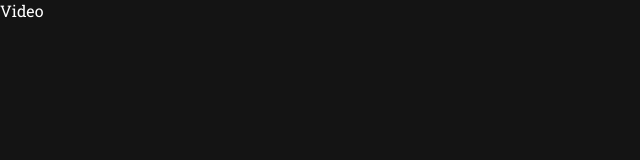
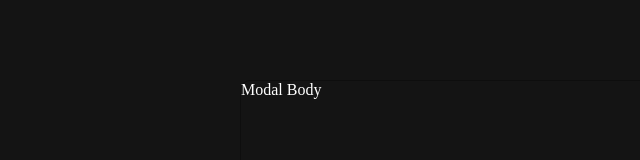
Before and after one commit to o-ponchik/netflix-app, a Next.js app: page /video/1 in a window 1280 px wide. Shown: the top 160 px of the page, without its empty margins (0-640 px from the left). Built offline with nearby package versions, Linux system fonts and the light colour scheme.

Commit message:
install and style Modal Component

```diff
--- a/package.json
+++ b/package.json
@@ -15,7 +15,9 @@
     "framer-motion": "^10.12.2",
     "magic-sdk": "^17.0.0",
     "next": "13.3.0",
+    "next-auth": "^4.22.1",
     "react": "18.2.0",
-    "react-dom": "18.2.0"
+    "react-dom": "18.2.0",
+    "react-modal": "^3.16.1"
   }
 }
--- a/pages/video/[videoId].js
+++ b/pages/video/[videoId].js
@@ -1,11 +1,27 @@
 import React from "react";
+import styles from "../../styles/Video.module.css";
 import { useRouter } from "next/router";
+import Modal from "react-modal";
+
+Modal.setAppElement("#__next");
 
 const Video = () => {
   const router = useRouter();
   console.log({ router });
 
-  return <div>Video</div>;
+  return (
+    <div className={styles.container}>
+      <Modal
+        isOpen={true}
+        contentLabel="Watch the video"
+        onRequestClose={() => router.back()}
+        overlayClassName={styles.overlay}
+        className={styles.modal}
+      >
+        <div>Modal Body</div>
+      </Modal>
+    </div>
+  );
 };
 
 export default Video;
--- /dev/null
+++ b/styles/Video.module.css
@@ -0,0 +1,25 @@
+.modal {
+  position: absolute;
+  /** centers modal **/
+  left: 0;
+  right: 0;
+  margin: 0 auto;
+
+  width: 800px;
+  bottom: 40px;
+  background-color: var(--black40);
+  top: 10%;
+
+  outline: none;
+  border-radius: 10px;
+  border: 1px solid var(--shadow10);
+}
+
+.overlay {
+  top: 0;
+  left: 0;
+  right: 0;
+  bottom: 0;
+  width: 100%;
+  height: 100vh;
+}
```
Also changed, not shown: 1 other file (tests, documents, lock files or other folders).
